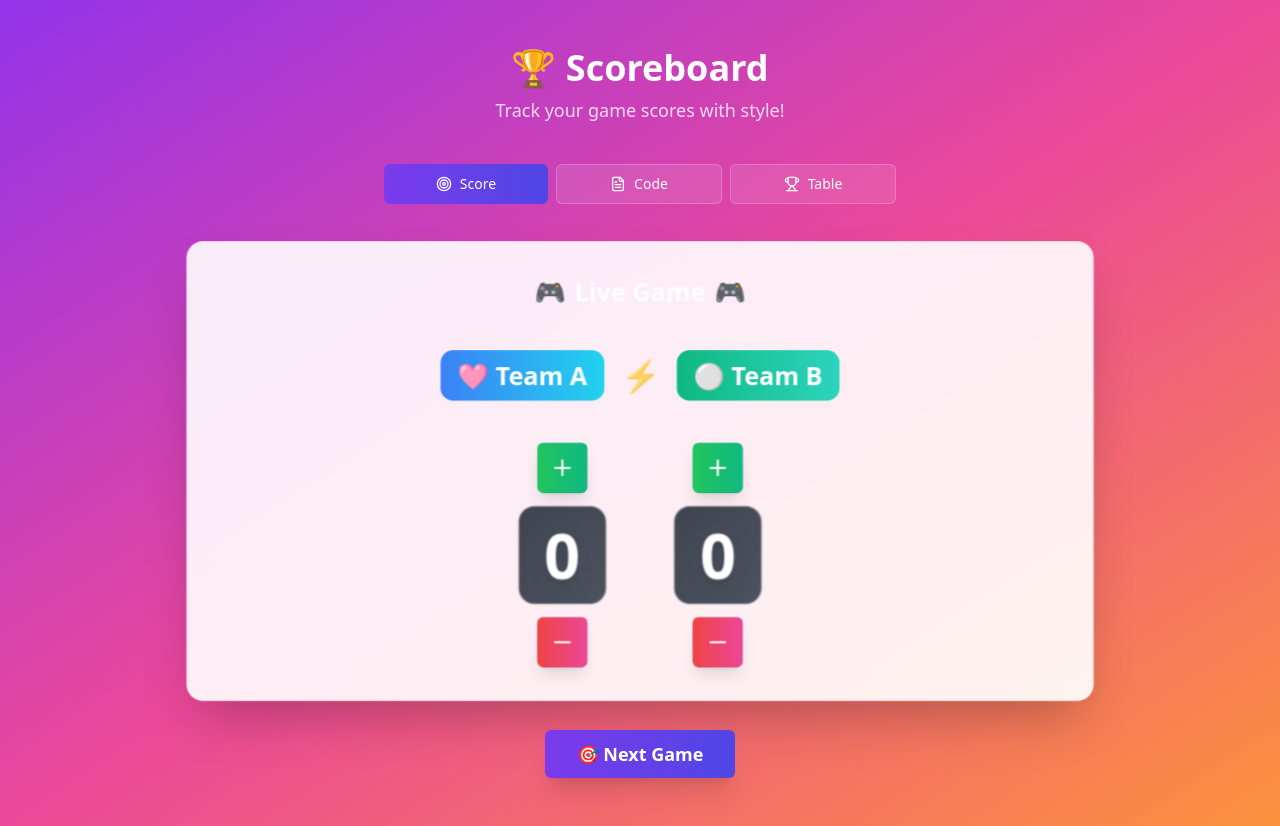
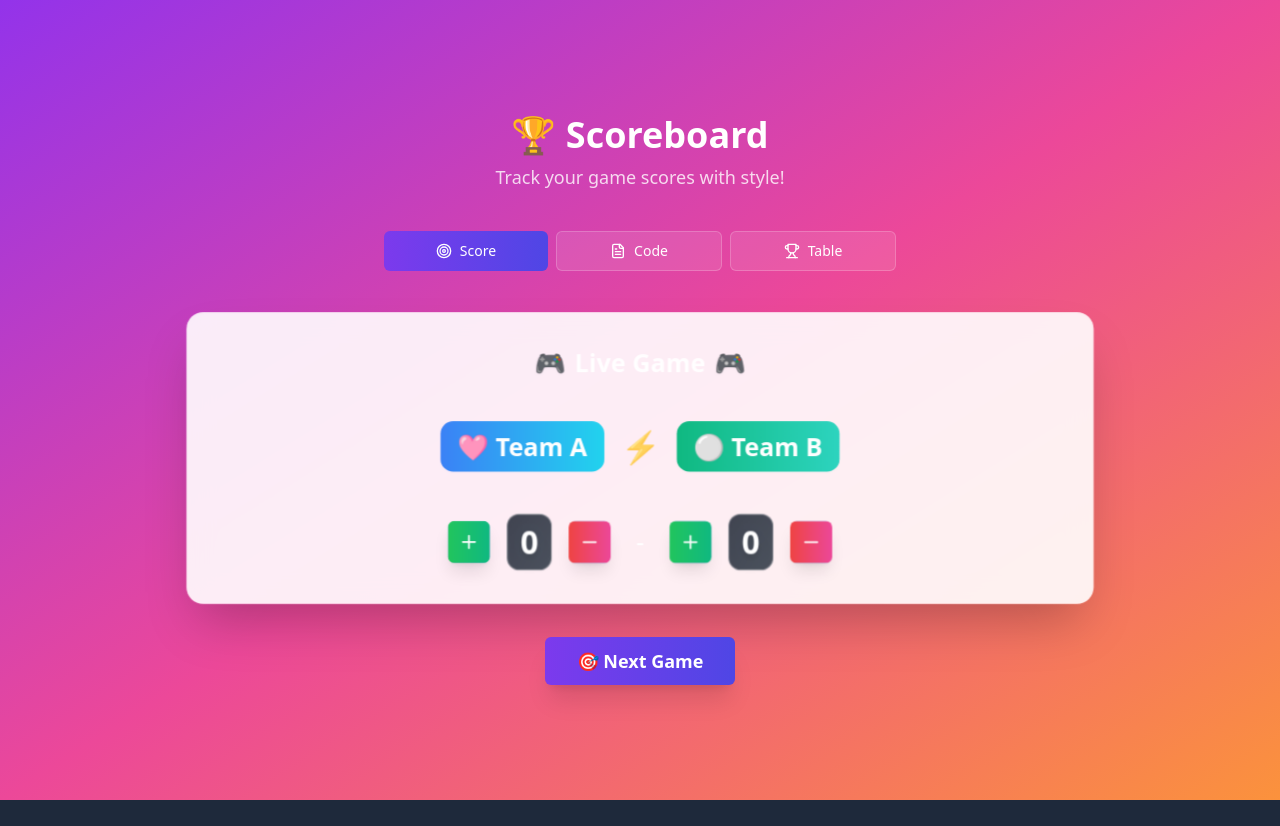
Before and after one commit to divyenduz/scorelang, a React (Vite) app in the folder packages/web/: page / in a window 1280 px wide. After the commit the page ends 800 px from the top, so only its background shows below. Built offline with nearby package versions, Linux system fonts and the light colour scheme; the HTML template or start-up script is replaced by a standard one.

Commit message:
thin score sheet

```diff
--- a/packages/web/src/Scoreboard.tsx
+++ b/packages/web/src/Scoreboard.tsx
@@ -176,7 +176,9 @@ export default function Scoreboard() {
                   {isCurrent && (
                     <div className="flex items-center gap-2">
                       <span className="text-xl sm:text-2xl">🎮</span>
-                      <h2 className="text-xl sm:text-2xl font-bold text-white">Live Game</h2>
+                      <h2 className="text-xl sm:text-2xl font-bold text-white">
+                        Live Game
+                      </h2>
                       <span className="text-xl sm:text-2xl">🎮</span>
                     </div>
                   )}
@@ -185,26 +187,70 @@ export default function Scoreboard() {
                     <div className="bg-gradient-to-r from-blue-500 to-cyan-400 px-3 sm:px-4 py-2 rounded-xl text-center">
                       {game.home}
                     </div>
-                    <span className="text-2xl sm:text-3xl animate-pulse">⚡</span>
+                    <span className="text-2xl sm:text-3xl animate-pulse">
+                      ⚡
+                    </span>
                     <div className="bg-gradient-to-r from-emerald-500 to-teal-400 px-3 sm:px-4 py-2 rounded-xl text-center">
                       {game.away}
                     </div>
                   </div>
 
-                  <div className="flex items-center gap-8 sm:gap-16">
-                    <ScoreColumn
-                      score={game.homeScore}
-                      editable={isCurrent}
-                      onInc={() => updateScore("home", 1)}
-                      onDec={() => updateScore("home", -1)}
-                    />
-                    <ScoreColumn
-                      score={game.awayScore}
-                      editable={isCurrent}
-                      onInc={() => updateScore("away", 1)}
-                      onDec={() => updateScore("away", -1)}
-                    />
-                  </div>
+                  {isCurrent ? (
+                    <div className="flex items-center gap-2 sm:gap-4 w-full justify-center">
+                      <Button
+                        size="icon"
+                        className="aspect-square h-8 w-8 sm:h-10 sm:w-10 bg-gradient-to-r from-green-500 to-emerald-500 hover:from-green-600 hover:to-emerald-600 border-0 shadow-lg hover:shadow-xl transform hover:scale-110 transition-all duration-200"
+                        onClick={() => updateScore("home", 1)}
+                      >
+                        <Plus className="h-4 w-4 sm:h-5 sm:w-5" />
+                      </Button>
+                      <div className="bg-gradient-to-br from-gray-900/80 to-gray-800/80 backdrop-blur-md rounded-xl px-3 py-2 border border-white/30">
+                        <span className="text-2xl sm:text-3xl font-bold tabular-nums text-white drop-shadow-lg">
+                          {game.homeScore}
+                        </span>
+                      </div>
+                      <Button
+                        size="icon"
+                        className="aspect-square h-8 w-8 sm:h-10 sm:w-10 bg-gradient-to-r from-red-500 to-pink-500 hover:from-red-600 hover:to-pink-600 border-0 shadow-lg hover:shadow-xl transform hover:scale-110 transition-all duration-200"
+                        onClick={() => updateScore("home", -1)}
+                      >
+                        <Minus className="h-4 w-4 sm:h-5 sm:w-5" />
+                      </Button>
+                      <span className="text-xl sm:text-2xl mx-2">-</span>
+                      <Button
+                        size="icon"
+                        className="aspect-square h-8 w-8 sm:h-10 sm:w-10 bg-gradient-to-r from-green-500 to-emerald-500 hover:from-green-600 hover:to-emerald-600 border-0 shadow-lg hover:shadow-xl transform hover:scale-110 transition-all duration-200"
+                        onClick={() => updateScore("away", 1)}
+                      >
+                        <Plus className="h-4 w-4 sm:h-5 sm:w-5" />
+                      </Button>
+                      <div className="bg-gradient-to-br from-gray-900/80 to-gray-800/80 backdrop-blur-md rounded-xl px-3 py-2 border border-white/30">
+                        <span className="text-2xl sm:text-3xl font-bold tabular-nums text-white drop-shadow-lg">
+                          {game.awayScore}
+                        </span>
+                      </div>
+                      <Button
+                        size="icon"
+                        className="aspect-square h-8 w-8 sm:h-10 sm:w-10 bg-gradient-to-r from-red-500 to-pink-500 hover:from-red-600 hover:to-pink-600 border-0 shadow-lg hover:shadow-xl transform hover:scale-110 transition-all duration-200"
+                        onClick={() => updateScore("away", -1)}
+                      >
+                        <Minus className="h-4 w-4 sm:h-5 sm:w-5" />
+                      </Button>
+                    </div>
+                  ) : (
+                    <div className="flex items-center gap-8 sm:gap-16">
+                      <div className="bg-gradient-to-br from-gray-900/80 to-gray-800/80 backdrop-blur-md rounded-2xl px-4 sm:px-6 py-3 sm:py-4 border border-white/30">
+                        <span className="text-4xl sm:text-6xl font-bold tabular-nums text-white drop-shadow-lg">
+                          {game.homeScore}
+                        </span>
+                      </div>
+                      <div className="bg-gradient-to-br from-gray-900/80 to-gray-800/80 backdrop-blur-md rounded-2xl px-4 sm:px-6 py-3 sm:py-4 border border-white/30">
+                        <span className="text-4xl sm:text-6xl font-bold tabular-nums text-white drop-shadow-lg">
+                          {game.awayScore}
+                        </span>
+                      </div>
+                    </div>
+                  )}
                 </CardContent>
               </Card>
             );
@@ -232,7 +278,8 @@ export default function Scoreboard() {
               </pre>
             ) : (
               <div className="text-gray-700 text-center py-8">
-                No games finalized yet. Complete some games in the Score Management tab to see ScoreLang output.
+                No games finalized yet. Complete some games in the Score
+                Management tab to see ScoreLang output.
               </div>
             )}
           </CardContent>
@@ -254,7 +301,9 @@ export default function Scoreboard() {
                       <th className="text-center py-2 px-1">Wins</th>
                       <th className="text-center py-2 px-1">Losses</th>
                       <th className="text-center py-2 px-1">Draws</th>
-                      <th className="text-center py-2 px-2 font-bold">Points</th>
+                      <th className="text-center py-2 px-2 font-bold">
+                        Points
+                      </th>
                     </tr>
                   </thead>
                   <tbody>
@@ -268,10 +317,18 @@ export default function Scoreboard() {
                           )?.[0] || team;
                         return (
                           <tr key={team} className="border-b border-white/10">
-                            <td className="py-2 px-2 font-semibold">{displayName}</td>
-                            <td className="text-center py-2 px-1">{stats.wins}</td>
-                            <td className="text-center py-2 px-1">{stats.losses}</td>
-                            <td className="text-center py-2 px-1">{stats.draws}</td>
+                            <td className="py-2 px-2 font-semibold">
+                              {displayName}
+                            </td>
+                            <td className="text-center py-2 px-1">
+                              {stats.wins}
+                            </td>
+                            <td className="text-center py-2 px-1">
+                              {stats.losses}
+                            </td>
+                            <td className="text-center py-2 px-1">
+                              {stats.draws}
+                            </td>
                             <td className="text-center py-2 px-2 font-bold text-yellow-400">
                               {stats.points}
                             </td>
@@ -283,7 +340,8 @@ export default function Scoreboard() {
               </div>
             ) : (
               <div className="text-gray-700 text-center py-8">
-                No points table available yet. Complete some games in the Score Management tab to see the points table.
+                No points table available yet. Complete some games in the Score
+                Management tab to see the points table.
               </div>
             )}
           </CardContent>
@@ -292,45 +350,3 @@ export default function Scoreboard() {
     </div>
   );
 }
-
-function ScoreColumn({
-  score,
-  editable,
-  onInc,
-  onDec,
-}: {
-  score: number;
-  editable: boolean;
-  onInc: () => void;
-  onDec: () => void;
-}) {
-  return (
-    <div className="flex flex-col items-center gap-3">
-      {editable && (
-        <Button
-          size="icon"
-          className="aspect-square h-12 w-12 bg-gradient-to-r from-green-500 to-emerald-500 hover:from-green-600 hover:to-emerald-600 border-0 shadow-lg hover:shadow-xl transform hover:scale-110 transition-all duration-200"
-          onClick={onInc}
-        >
-          <Plus className="h-6 w-6" />
-        </Button>
-      )}
-
-      <div className="bg-gradient-to-br from-gray-900/80 to-gray-800/80 backdrop-blur-md rounded-2xl px-4 sm:px-6 py-3 sm:py-4 border border-white/30">
-        <span className="text-4xl sm:text-6xl font-bold tabular-nums text-white drop-shadow-lg">
-          {score}
-        </span>
-      </div>
-
-      {editable && (
-        <Button
-          size="icon"
-          className="aspect-square h-12 w-12 bg-gradient-to-r from-red-500 to-pink-500 hover:from-red-600 hover:to-pink-600 border-0 shadow-lg hover:shadow-xl transform hover:scale-110 transition-all duration-200"
-          onClick={onDec}
-        >
-          <Minus className="h-6 w-6" />
-        </Button>
-      )}
-    </div>
-  );
-}
```
